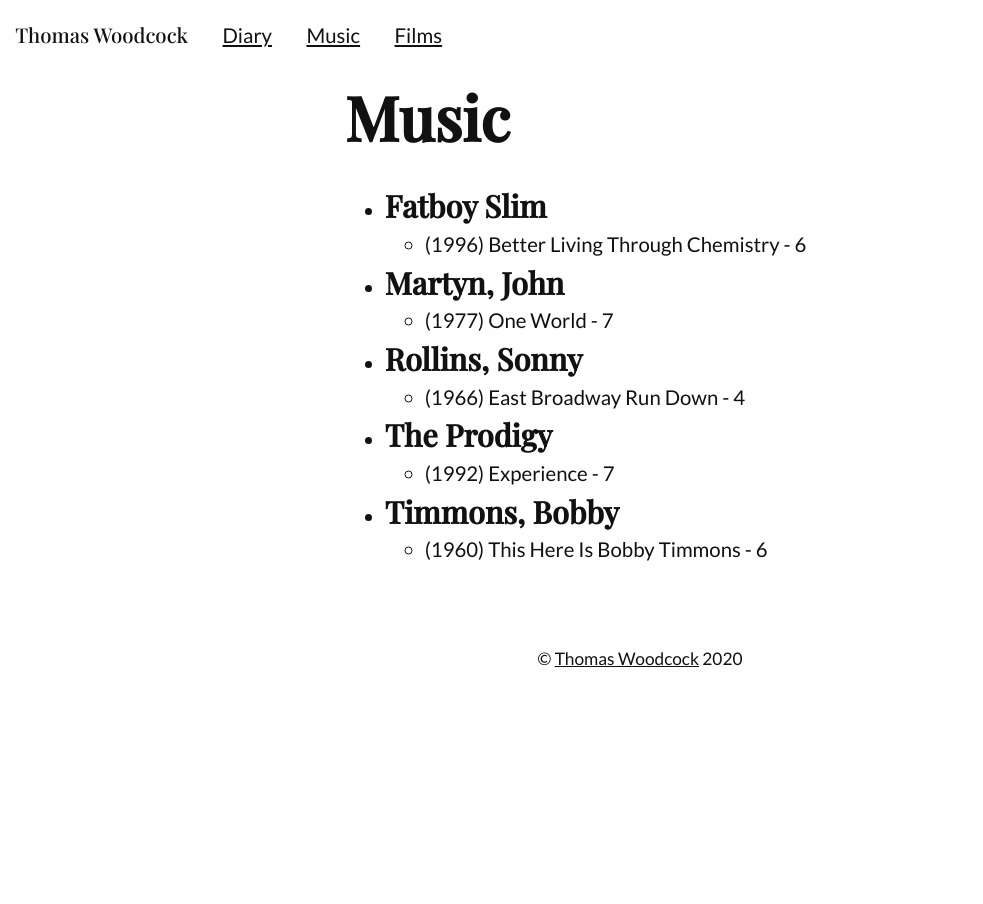
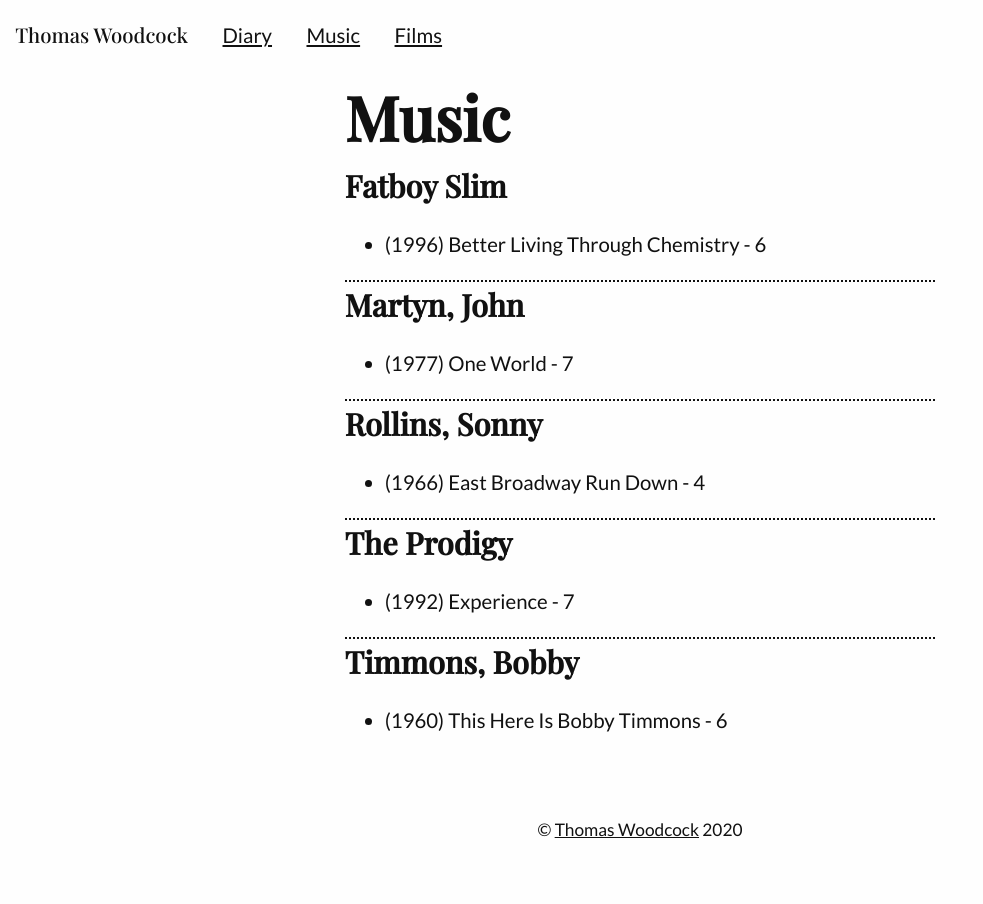
Before and after one commit to thomaswoodcock/thomaswoodcock.github.io, a Jekyll site: the page built from music/index.html, in a window 1280 px wide. Shown: the whole page, without its empty margins (0-983 px from the left). Built offline with Jekyll 4.4.1, drawn with Linux system fonts in a browser that asks for light colours.

Commit message:
Use articles

```diff
--- a/music/index.html
+++ b/music/index.html
@@ -4,10 +4,10 @@
 ---
 
 <h1>{{ page.title }}</h1>
-<ul>
+<article>
   {% assign people = site.data.artists | sort_natural: "name" %} {% for person
   in people %}
-  <li>
+  <article>
     <h2>{{ person.name }}</h2>
     {% assign works = site.data.albums | where: "id", person.id | sort: "year"
     %}
@@ -17,6 +17,6 @@
         work.rating }}{% endfor %}
       </li>
     </ul>
-  </li>
+  </article>
   {% endfor %}
-</ul>
+</article>
```
